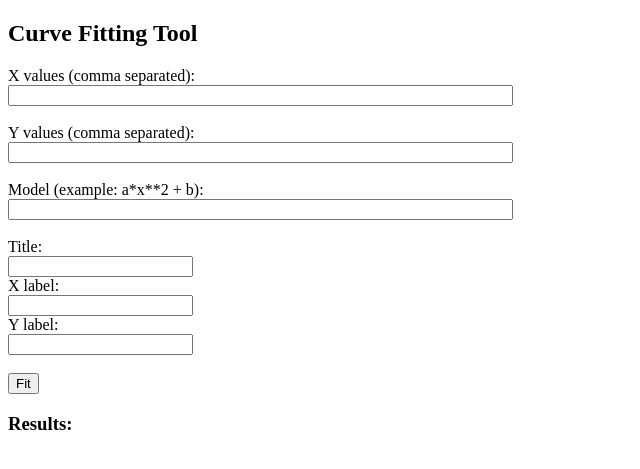
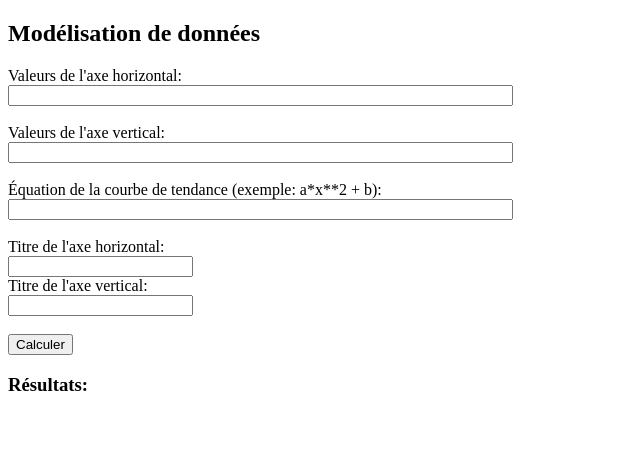
Before and after one commit to DavidStAF/curvefit-app, a Flask app: page / in a window 1280 px wide. Shown: the top 469 px of the page, without its empty margins (0-640 px from the left). Run offline with Flask 3, Linux system fonts and the light colour scheme; some libraries are stand-ins or nearby versions.

Commit message:
Update index.html

```diff
--- a/templates/index.html
+++ b/templates/index.html
@@ -1,34 +1,31 @@
 <!DOCTYPE html>
 <html>
 <head>
-    <title>Curve Fitting App</title>
+    <title>Physique CCML</title>
     <script src="https://cdn.plot.ly/plotly-latest.min.js"></script>
 </head>
 <body>
 
-<h2>Curve Fitting Tool</h2>
+<h2>Modélisation de données</h2>
 
-<label>X values (comma separated):</label><br>
+<label>Valeurs de l'axe horizontal:</label><br>
 <input id="xdata" size="60"><br><br>
 
-<label>Y values (comma separated):</label><br>
+<label>Valeurs de l'axe vertical:</label><br>
 <input id="ydata" size="60"><br><br>
 
-<label>Model (example: a*x**2 + b):</label><br>
+<label>Équation de la courbe de tendance (exemple: a*x**2 + b):</label><br>
 <input id="model" size="60"><br><br>
 
-<label>Title:</label><br>
-<input id="title"><br>
-
-<label>X label:</label><br>
+<label>Titre de l'axe horizontal:</label><br>
 <input id="xlabel"><br>
 
-<label>Y label:</label><br>
+<label>Titre de l'axe vertical:</label><br>
 <input id="ylabel"><br><br>
 
-<button onclick="sendData()">Fit</button>
+<button onclick="sendData()">Calculer</button>
 
-<h3>Results:</h3>
+<h3>Résultats:</h3>
 <div id="results"></div>
 
 <div id="plot"></div>
```
